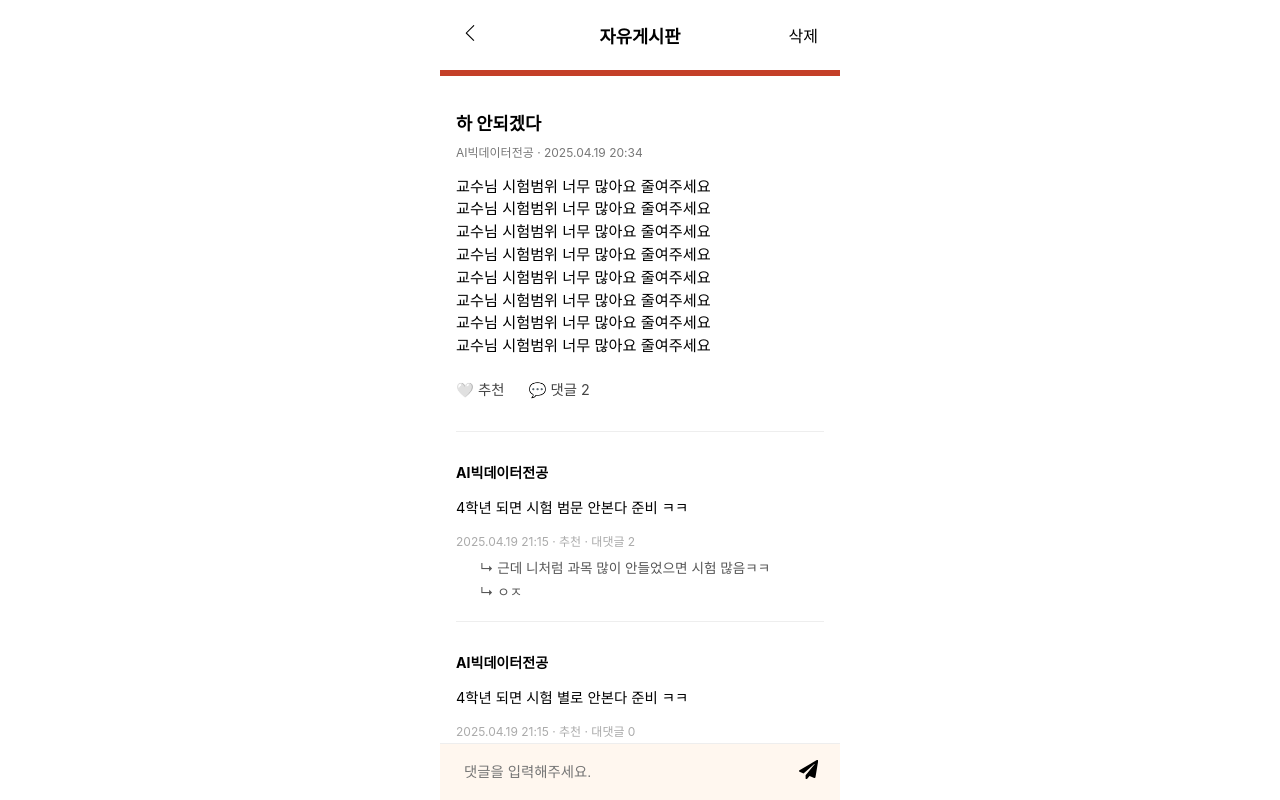
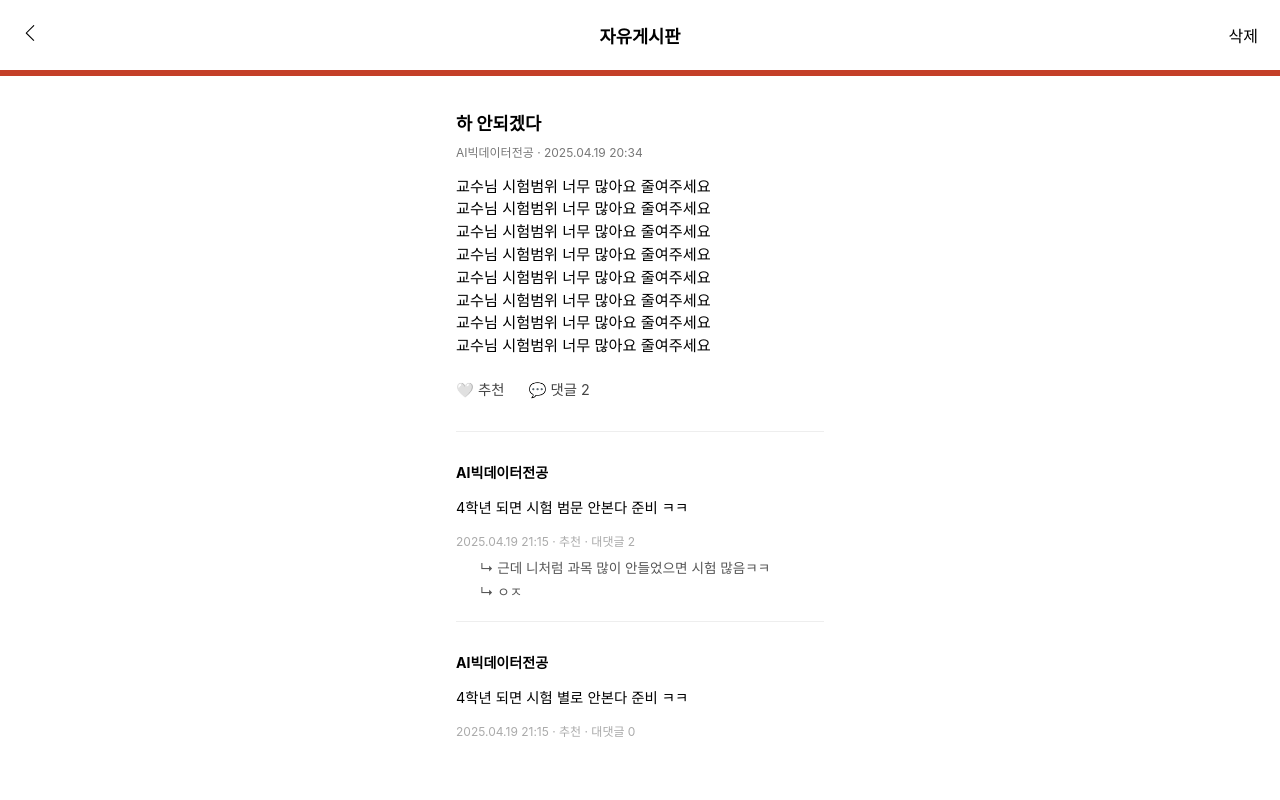
Before and after one commit to Seongjun-Bang/9room-univ-toy-project-1, a React (Create React App) app in the folder toy-project/: page /mypost/1 in a window 1280 px wide. Built offline with nearby package versions, Linux system fonts and the light colour scheme.

Commit message:
상단 헤더파일 불러오는 방법 통일

```diff
--- a/toy-project/src/components/main.js
+++ b/toy-project/src/components/main.js
@@ -9,12 +9,12 @@ import NavBar from './nav_bar';
 function Main() {
 
   return (
+    <>
+    <div className="header-container">
+      <h2 className="header-title">학과사전</h2>
+    </div>
+    <hr className="write-divider" />
     <div className="home-container">
-            <div className="header-container">
-              <h2 className="header-title">학과사전</h2>
-            </div>
-            <hr className="write-divider" />
-
       <section className="section">
         <h3>인기글</h3>
         <div className="post-list">
@@ -52,6 +52,7 @@ function Main() {
       </section>
       <NavBar active="홈" />
     </div>
+    </>
   );
 }
 
--- a/toy-project/src/components/mypost.js
+++ b/toy-project/src/components/mypost.js
@@ -45,14 +45,14 @@ const handleDelete = () => {
   };
 
   return (
-    <div className="post-wrapper">
-      <Header
+    <>
+    <Header
         title="자유게시판"
         onClose={handleBack}
         buttonLabel="삭제"
         onButtonClick={handleDelete}
       />
-
+    <div className="post-wrapper">
       <div className="post-container">
         <div className="post-content-area">
           <div className="post-detail-header">
@@ -94,6 +94,7 @@ const handleDelete = () => {
         </button>
       </div>
     </div>
+    </>
   );
 };
 
--- a/toy-project/src/components/post.js
+++ b/toy-project/src/components/post.js
@@ -41,9 +41,9 @@ const Post = () => {
   };
 
   return (
+    <>
+    <Header title="자유게시판" onClose={handleBack} />
     <div className="post-wrapper">
-      <Header title="자유게시판" onClose={handleBack} />
-
       <div className="post-container">
         <div className="post-content-area">
           <div className="post-detail-header">
@@ -85,6 +85,7 @@ const Post = () => {
         </button>
       </div>
     </div>
+    </>
   );
 };
 
```
